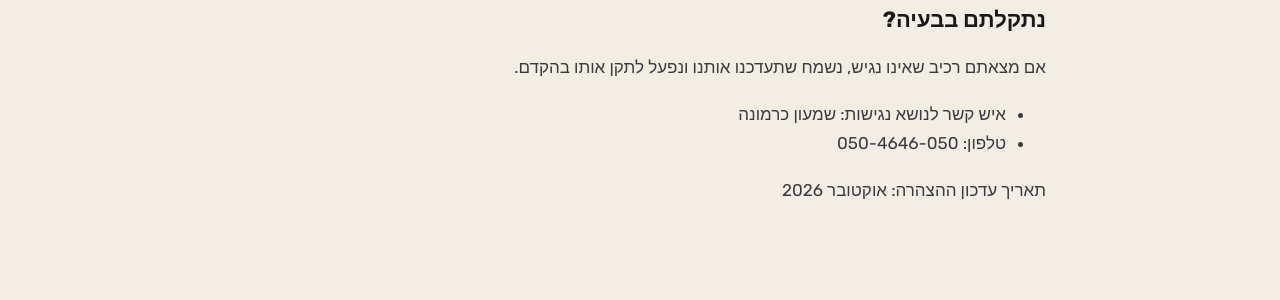
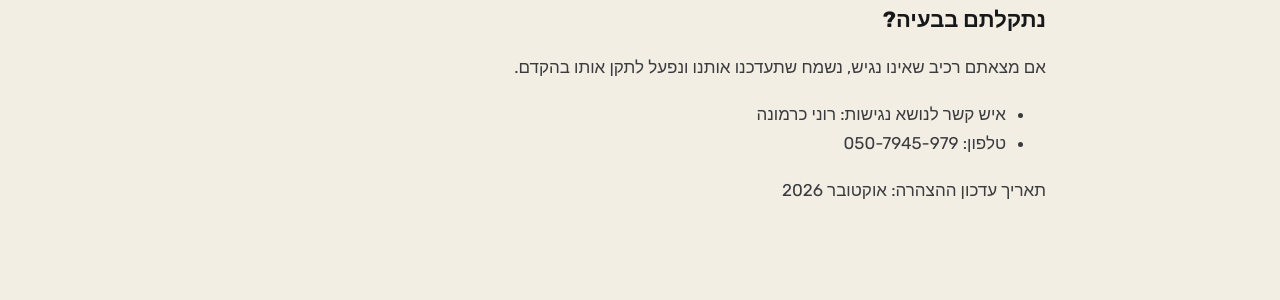
Before and after one commit to shimon-driving/shimon-driving.github.io, a Jekyll site: the page built from accessibility.md, in a window 1280 px wide and 1198 px high. Shown: the part 605-905 px from the top of the window. Built offline with Jekyll 4.4.1, drawn with Linux system fonts in a browser that asks for light colours.

Commit message:
Update accessibility.md (via Pages CMS)

```diff
--- a/accessibility.md
+++ b/accessibility.md
@@ -3,7 +3,6 @@ layout: page
 title: הצהרת נגישות
 permalink: /accessibility/
 ---
-
 אנו רואים חשיבות רבה במתן שירות שוויוני לכלל הגולשים, ופועלים כדי שהאתר יהיה נגיש ונוח לשימוש גם עבור אנשים עם מוגבלות.
 
 ## מה נעשה באתר
@@ -19,7 +18,7 @@ permalink: /accessibility/
 
 אם מצאתם רכיב שאינו נגיש, נשמח שתעדכנו אותנו ונפעל לתקן אותו בהקדם.
 
-- איש קשר לנושא נגישות: שמעון כרמונה
-- טלפון: 050-4646-050
+- איש קשר לנושא נגישות: רוני כרמונה
+- טלפון: 050-7945-979
 
 תאריך עדכון ההצהרה: אוקטובר 2026
```
